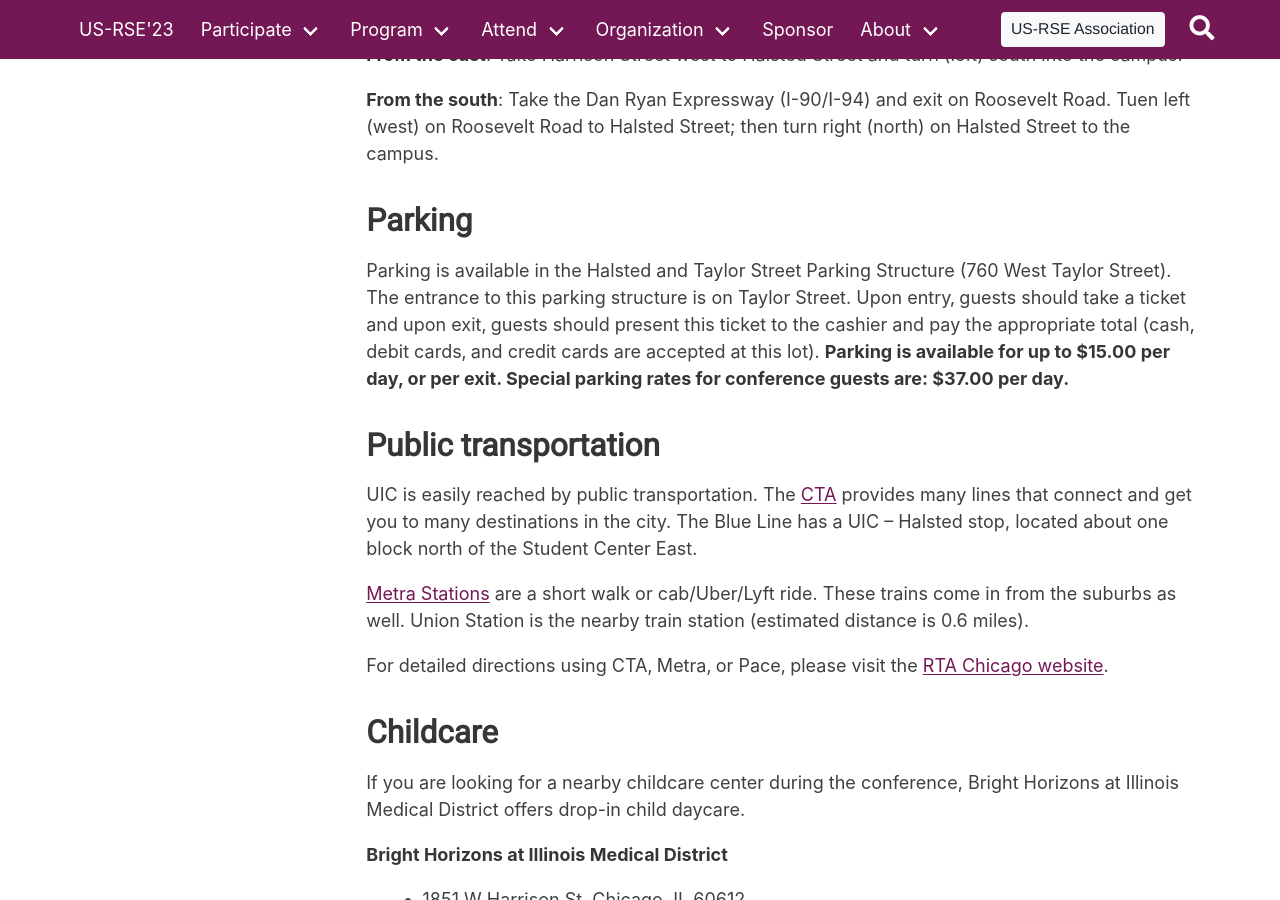
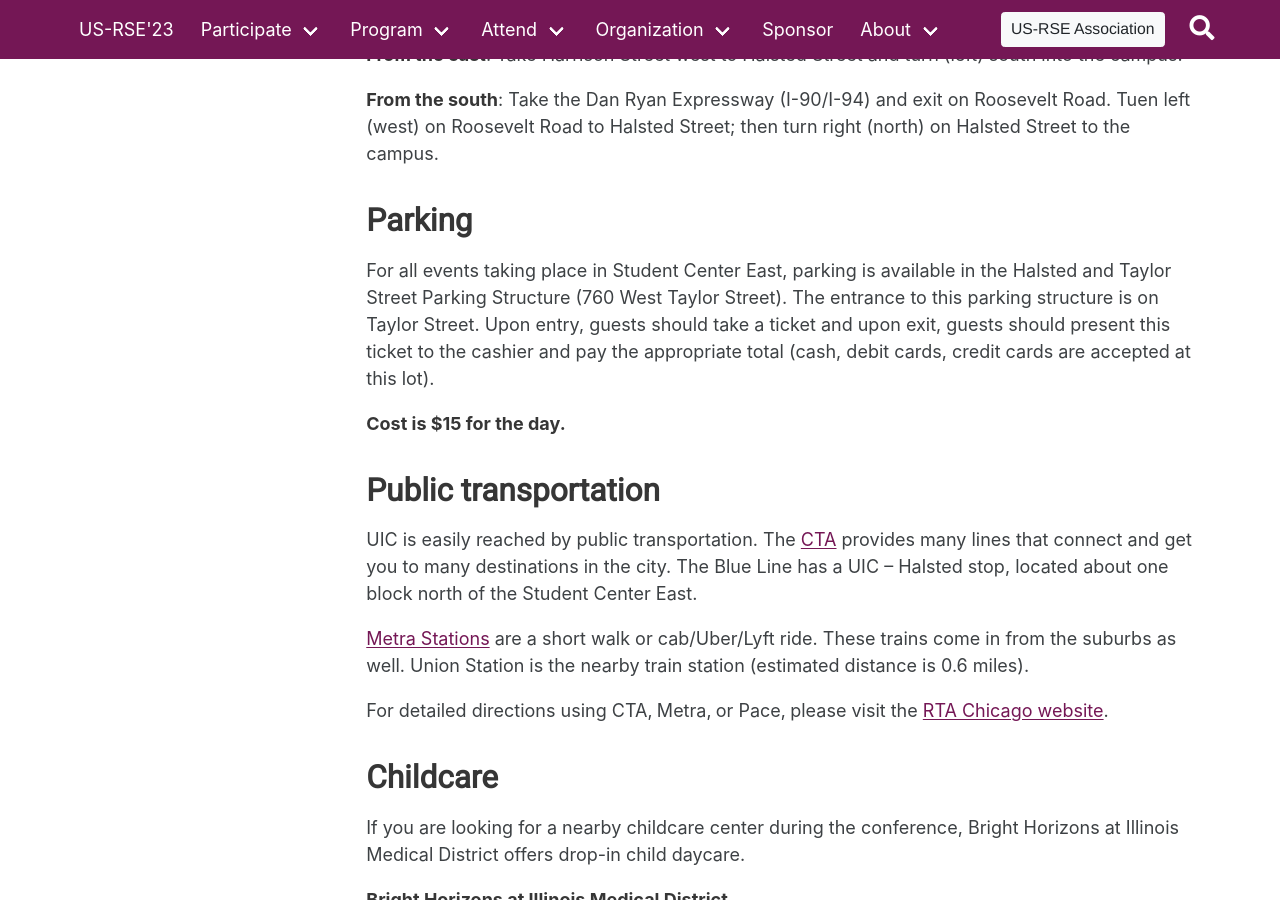
Before and after one commit to USRSE/usrse23, a Jekyll site: the page built from pages/attend/travel.md, in a window 1280 px wide and 900 px high, scrolled down 3088 px. Built offline with Jekyll 4.4.1, drawn with Linux system fonts in a browser that asks for light colours; a style sheet for code colours, icons or effects is not loaded.

Commit message:
Replace old language

```diff
--- a/pages/attend/travel.md
+++ b/pages/attend/travel.md
@@ -124,13 +124,14 @@ turn right (north) on Halsted Street to the campus.
 
 ## Parking
 
-Parking is available in the Halsted and Taylor Street Parking Structure
-(760 West Taylor Street). The entrance to this parking structure is on
-Taylor Street. Upon entry‚ guests should take a ticket and upon exit‚ guests
-should present this ticket to the cashier and pay the appropriate total
-(cash‚ debit cards‚ and credit cards are accepted at this lot). **Parking is
-available for up to $15.00 per day, or per exit. Special parking rates for
-conference guests are: $37.00 per day.**
+For all events taking place in Student Center East, parking is available in
+the Halsted and Taylor Street Parking Structure (760 West Taylor Street).
+The entrance to this parking structure is on Taylor Street. Upon entry, guests
+should take a ticket and upon exit, guests should present this ticket to the
+cashier and pay the appropriate total (cash, debit cards, credit cards are
+accepted at this lot).
+
+**Cost is $15 for the day.**
 
 ## Public transportation
 
```
